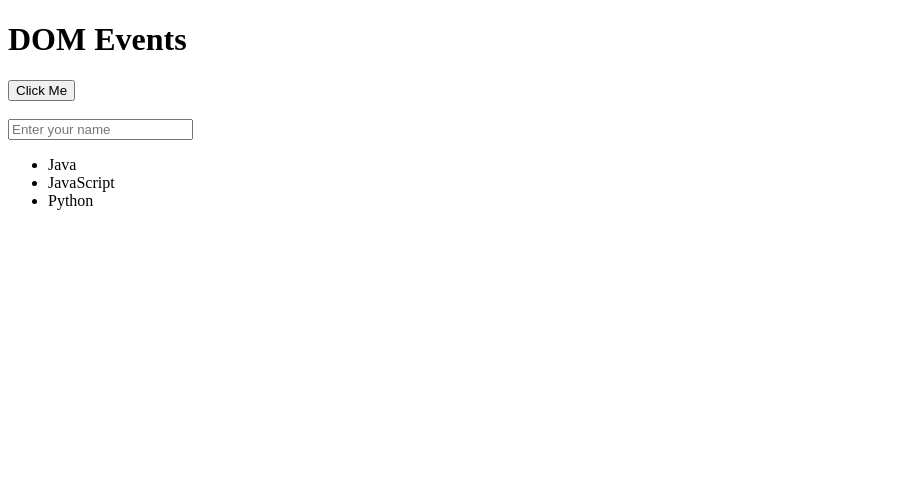
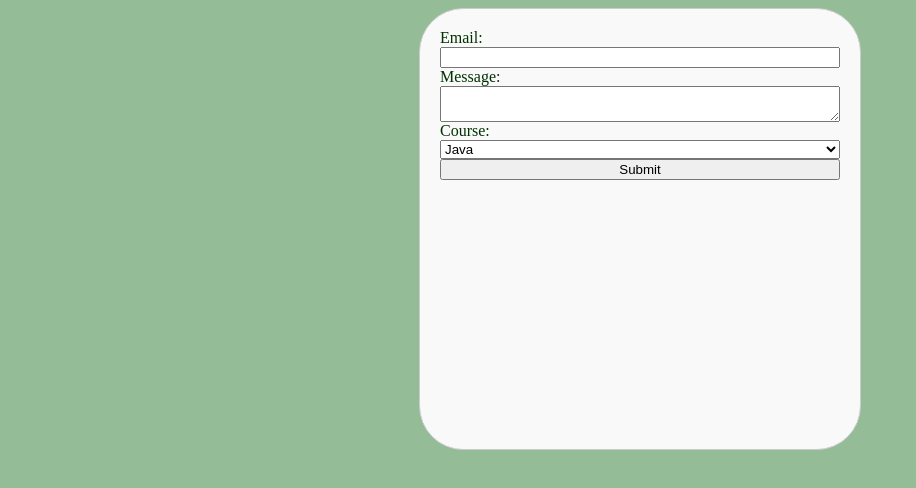
Before and after one commit to AsherMustafa7/BridgeLabs_frontend, a plain HTML site: page CSS_Basics/index.html in a window 1280 px wide. Shown: the whole page, without its empty margins (0-916 px from the left). Drawn offline with Linux system fonts and the light colour scheme.

Commit message:
[Asher Mustafa]: Oushing the feature

```diff
--- a/CSS_Basics/index.html
+++ b/CSS_Basics/index.html
@@ -3,63 +3,45 @@
 <html>
 <head>
     <title>DOM Events</title>
+    <style>
+        body {
+            background-color: rgb(148, 189, 151);
+            color: rgb(1, 48, 1);
+            display: flex;
+            flex-direction: row;
+            justify-content: center;
+        }
+        #myForm {
+            display: flex;
+            flex-direction: column;
+            width: 400px;
+            height: 400px;
+            padding: 20px;
+            border: 1px solid #ccc;
+            border-radius: 10%;
+            background-color: #f9f9f9;
+        }
+
+
+
+    </style>
 </head>
 <body>
 
-    <h1>DOM Events</h1>
+    <form id="myForm">
+        <label for="email">Email:</label>
+        <input type="email" id="email" name="email">
 
-    <button id="btn">Click Me</button>
+        <label for="message">Message:</label>
+        <textarea id="message" name="message"></textarea>
 
-    <br><br>
+        <label for="course">Course:</label>
+        <select id="course" name="course">
+            <option value="java">Java</option>
+            <option value="python">Python</option>
+        </select>
 
-    <input id="nameInput" placeholder="Enter your name">
-
-    <p id="output"></p>
-
-    <ul id="list">
-        <li>Java</li>
-        <li>JavaScript</li>
-        <li>Python</li>
-    </ul>
-
-    <script>
-        // Click event
-        document.getElementById("btn")
-            .addEventListener("click", function() {
-                alert("Button clicked!");
-            });
-
-        // Input event
-        document.getElementById("nameInput")
-            .addEventListener("input", function(event) {
-                document.getElementById("output").textContent =
-                    event.target.value;
-            });
-
-        // Event delegation
-        document.getElementById("list")
-            .addEventListener("click", function(event) {
-                if (event.target.matches("li")) {
-                    console.log(event.target.textContent);
-                }
-            });
-        document.getElementById("list")
-            .addEventListener("mouseover", function(event) {
-                if (event.target.matches("li")) {
-                    // make its size a little bigger with a smooth transition
-                    event.target.style.transition = "transform 0.3s";
-                    event.target.style.transform = "scale(1.2)";
-                }
-            });
-        document.getElementById("list")
-            .addEventListener("mouseout", function(event) {
-                if (event.target.matches("li")) {
-                    // reset its size
-                    event.target.style.transition = "transform 0.3s";
-                    event.target.style.transform = "scale(1)";
-                }
-            });
-    </script>
-
+        <button type="submit">Submit</button>
+</form>
 </body>
 </html>
```
